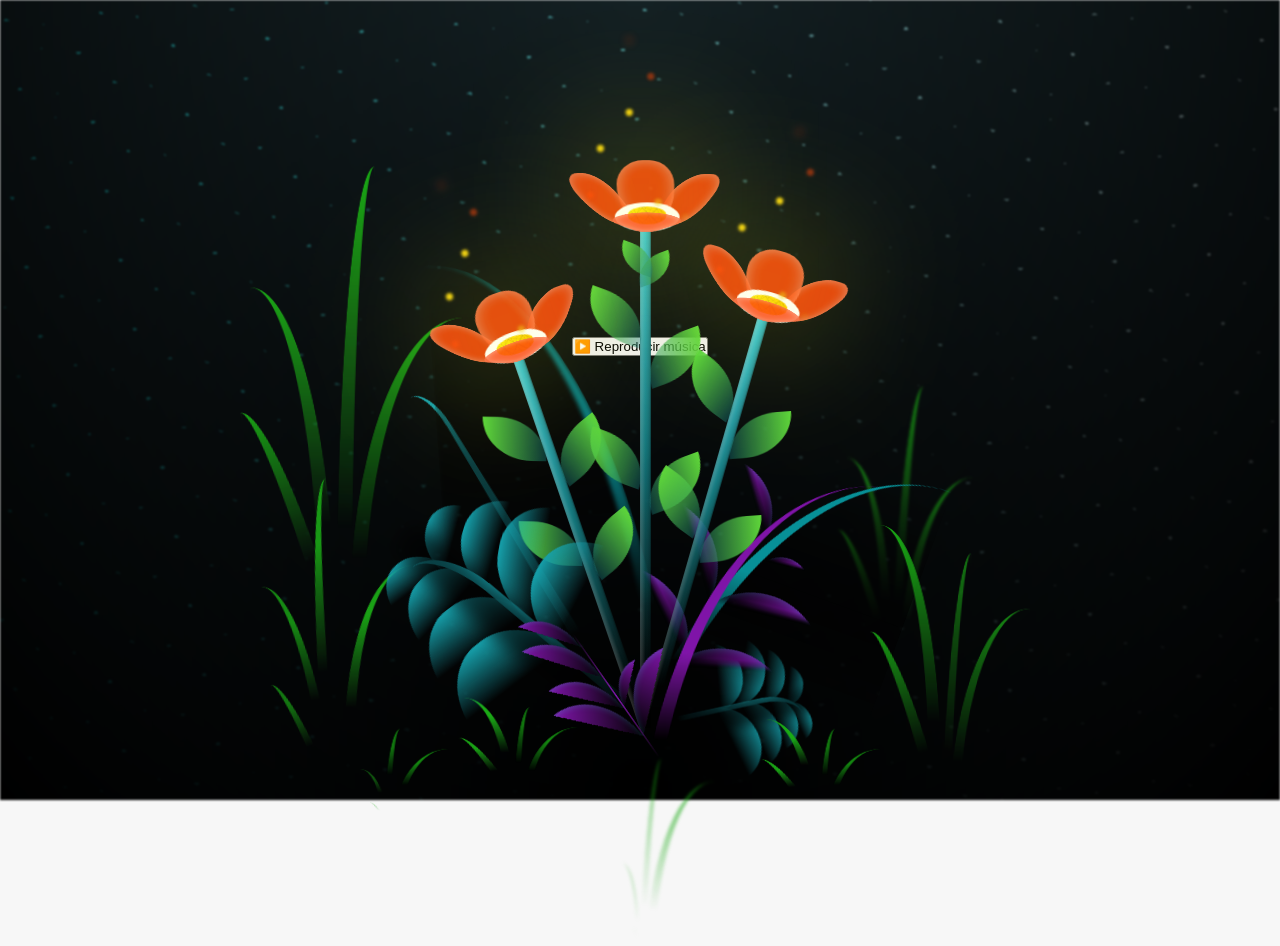
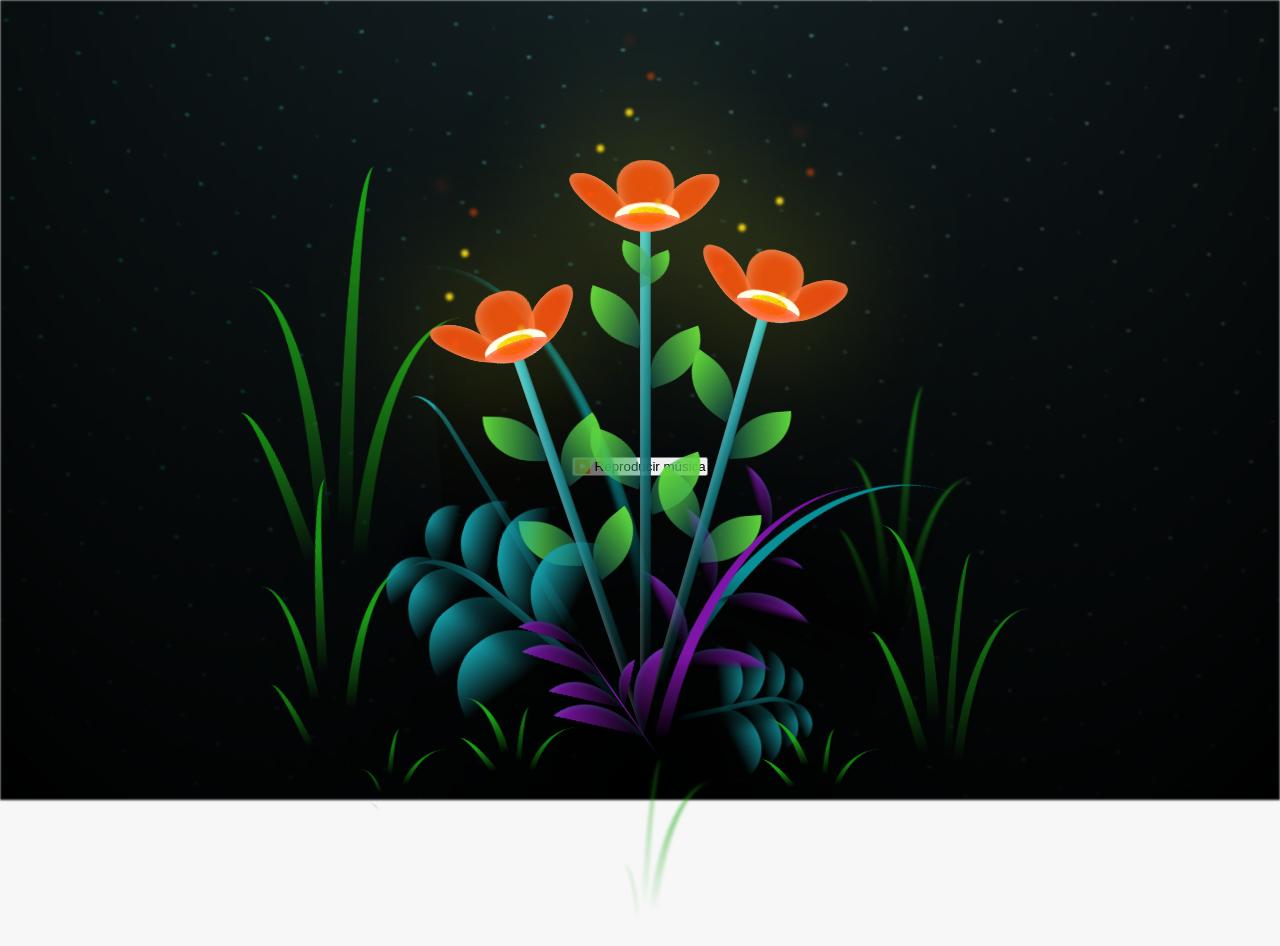
Before and after one commit to PorkiJosh/dedicatoria, a plain HTML site: page index.html in a window 1280 px wide. Drawn offline with Linux system fonts and the light colour scheme.

Commit message:
Update main.css

```diff
--- a/main.css
+++ b/main.css
@@ -63,7 +63,7 @@ body {
   opacity: 0;
   animation: fadeIn 3s ease-in-out forwards;
   text-align: center;
-  top: 40%;
+  top: 55%;
 }
 @keyframes fadeIn {
   from {
```
